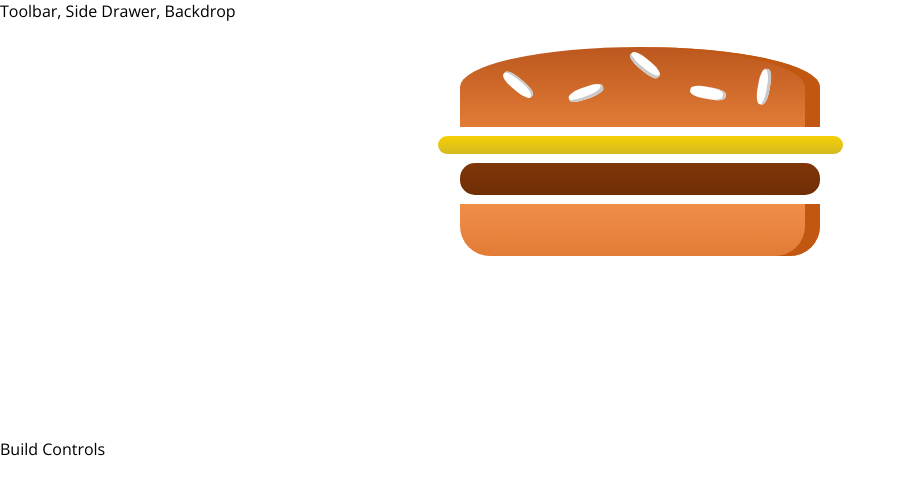
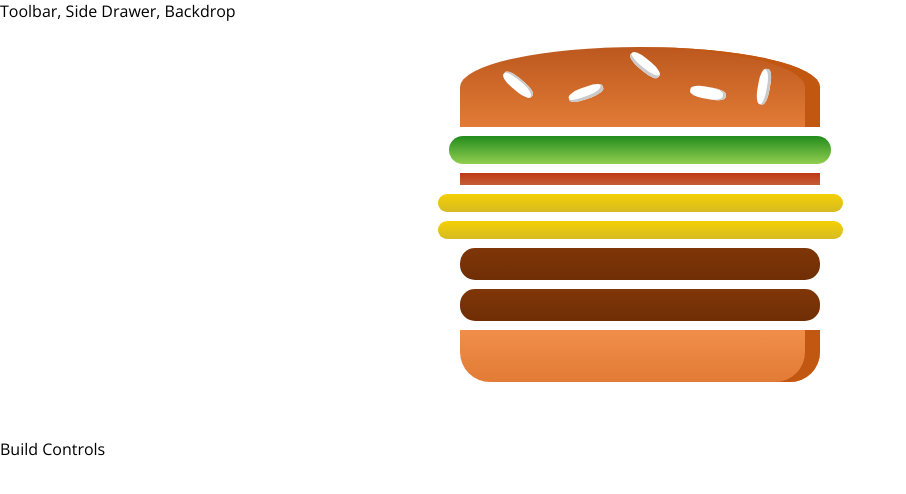
Before and after one commit to matthewdoles/react-developer-course, a React app in the folder burger-builder/: page / in a window 1280 px wide. Shown: the top 494 px of the page, without its empty margins (0-906 px from the left). Built offline with nearby package versions, Linux system fonts and the light colour scheme.

Commit message:
8.6 - Outputting Burger Ingredients Dynamically

```diff
--- a/burger-builder/src/components/Burger/Burger.js
+++ b/burger-builder/src/components/Burger/Burger.js
@@ -1,14 +1,18 @@
 import React from 'react'
 import classes from './Burger.css'
 import BurgerIngredient from './BurgerIngredient/BurgerIngredient'
-import BurgerBuilder from '../../containers/BurgerBuilder/BurgerBuilder'
 
 const burger = (props) => {
+    const transformedIngredients = Object.keys(props.ingredients)
+        .map(igKey => {
+            return [...Array(props.ingredients[igKey])].map((_, i) => {
+                return <BurgerIngredient key={igKey + i} type={igKey} />
+            })
+        })
     return (
         <div className={classes.Burger}>
             <BurgerIngredient type="bread-top"/>
-            <BurgerIngredient type="cheese"/>
-            <BurgerIngredient type="meat"/>
+            {transformedIngredients}
             <BurgerIngredient type="bread-bottom"/>
         </div>
     );
--- a/burger-builder/src/containers/BurgerBuilder/BurgerBuilder.js
+++ b/burger-builder/src/containers/BurgerBuilder/BurgerBuilder.js
@@ -3,10 +3,19 @@
 import Burger from '../../components/Burger/Burger'
 
 class BurgerBuilder extends Component {
+    state = {
+        ingredients: {
+            salad: 1,
+            bacon: 1,
+            cheese: 2,
+            meat: 2
+        }
+    }
+
     render() {
         return(
             <Aux>
-                <Burger />
+                <Burger ingredients={this.state.ingredients} />
                 <div>Build Controls</div>
             </Aux>
         )
```
